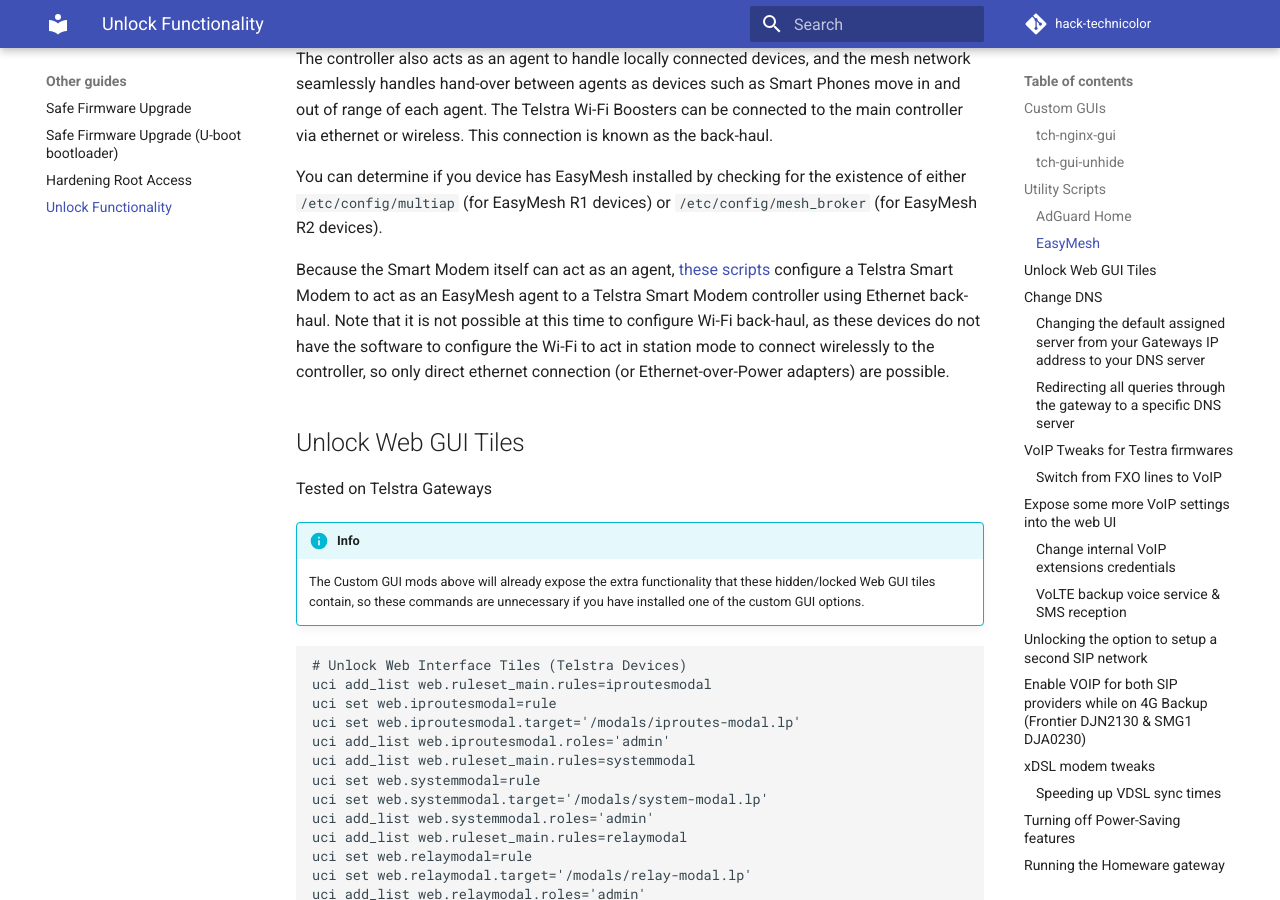
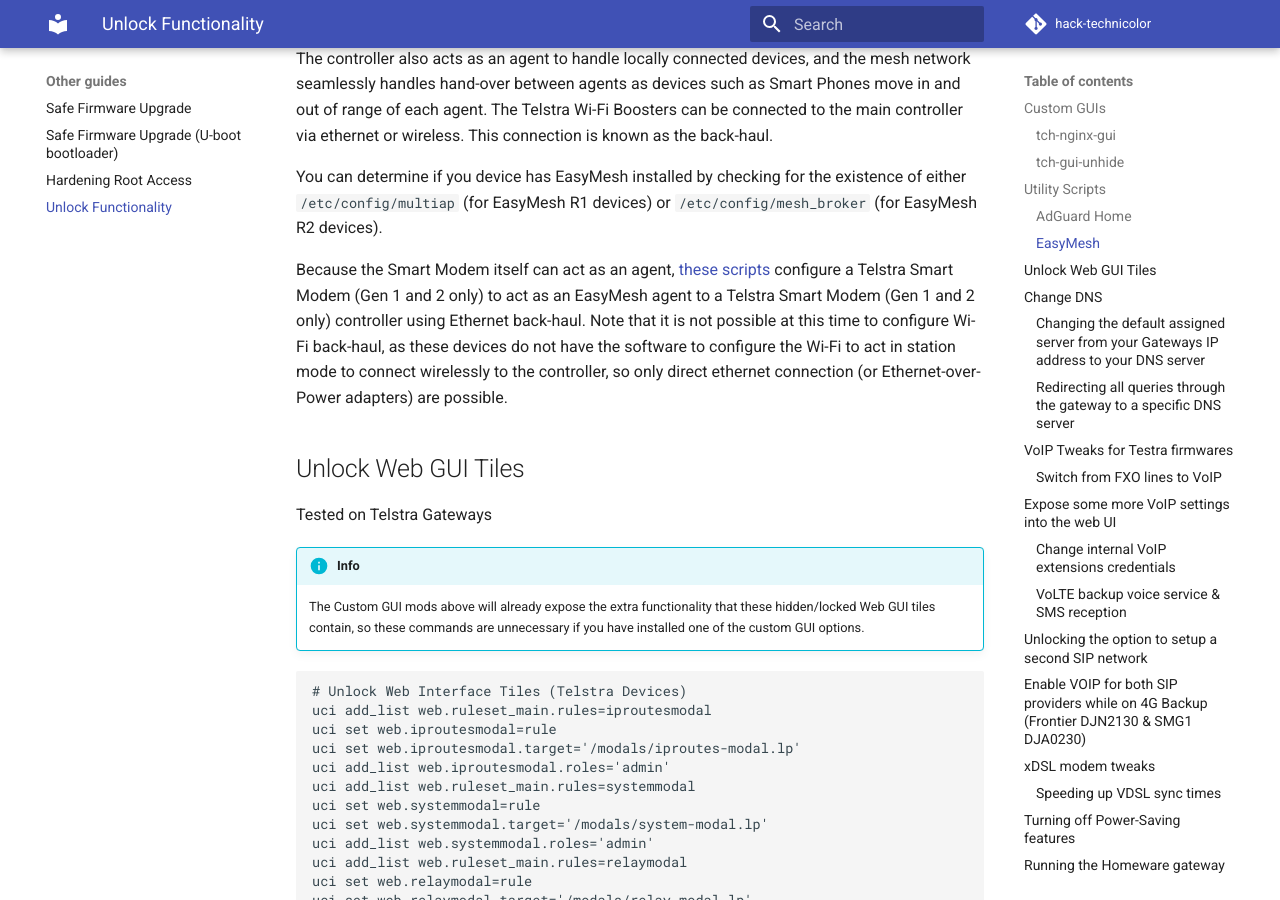
Before and after one commit to hack-technicolor/hack-technicolor, an MkDocs documentation site: the page built from docs/Unlock.md, in a window 1280 px wide and 900 px high, scrolled down 2441 px. Built offline with MkDocs 1.6.1 and Material for MkDocs 9.7.7, drawn with Linux system fonts in a browser that asks for light colours; comment, search, counter and statistics services are not loaded.

Commit message:
tch-gui-unhide supplemental scripts restructure (#301)

```diff
--- a/docs/Unlock.md
+++ b/docs/Unlock.md
@@ -58,7 +58,7 @@
 
 The installation will take between 40Mb and 80Mb of storage, excluding logs. However, the install scripts do allow installation on an attached external USB device.
 
-The installation [script](https://github.com/seud0nym/tch-gui-unhide/tree/master/adguard#readme) has options for various deployment scenarios such as internal vs external storage, and retaining dnsmasq/odhcp for DHCP. By default (but optionally), it also installs and configures [hijack-dns](https://github.com/seud0nym/tch-gui-unhide/tree/master/utilities#hijack-dns) to ensure that no devices on the LAN can bypass the defined DNS server.
+The installation [script](https://github.com/seud0nym/tch-gui-unhide/tree/master/supplemental/adguard#readme) has options for various deployment scenarios such as internal vs external storage, and retaining dnsmasq/odhcp for DHCP. By default (but optionally), it also installs and configures [hijack-dns](https://github.com/seud0nym/tch-gui-unhide/tree/master/utilities#hijack-dns) to ensure that no devices on the LAN can bypass the defined DNS server.
 
 ### EasyMesh
 
@@ -66,7 +66,7 @@
 
 You can determine if you device has EasyMesh installed by checking for the existence of either `/etc/config/multiap` (for EasyMesh R1 devices) or `/etc/config/mesh_broker` (for EasyMesh R2 devices).
 
-Because the Smart Modem itself can act as an agent, [these scripts](https://github.com/seud0nym/tch-gui-unhide/tree/master/wifi-booster#readme) configure a Telstra Smart Modem to act as an EasyMesh agent to a Telstra Smart Modem controller using Ethernet back-haul. Note that it is not possible at this time to configure Wi-Fi back-haul, as these devices do not have the software to configure the Wi-Fi to act in station mode to connect wirelessly to the controller, so only direct ethernet connection (or Ethernet-over-Power adapters) are possible.
+Because the Smart Modem itself can act as an agent, [these scripts](https://github.com/seud0nym/tch-gui-unhide/tree/master/supplemental/wifi-booster#readme) configure a Telstra Smart Modem (Gen 1 and 2 only) to act as an EasyMesh agent to a Telstra Smart Modem (Gen 1 and 2 only) controller using Ethernet back-haul. Note that it is not possible at this time to configure Wi-Fi back-haul, as these devices do not have the software to configure the Wi-Fi to act in station mode to connect wirelessly to the controller, so only direct ethernet connection (or Ethernet-over-Power adapters) are possible.
 
 ## Unlock Web GUI Tiles
 
```
